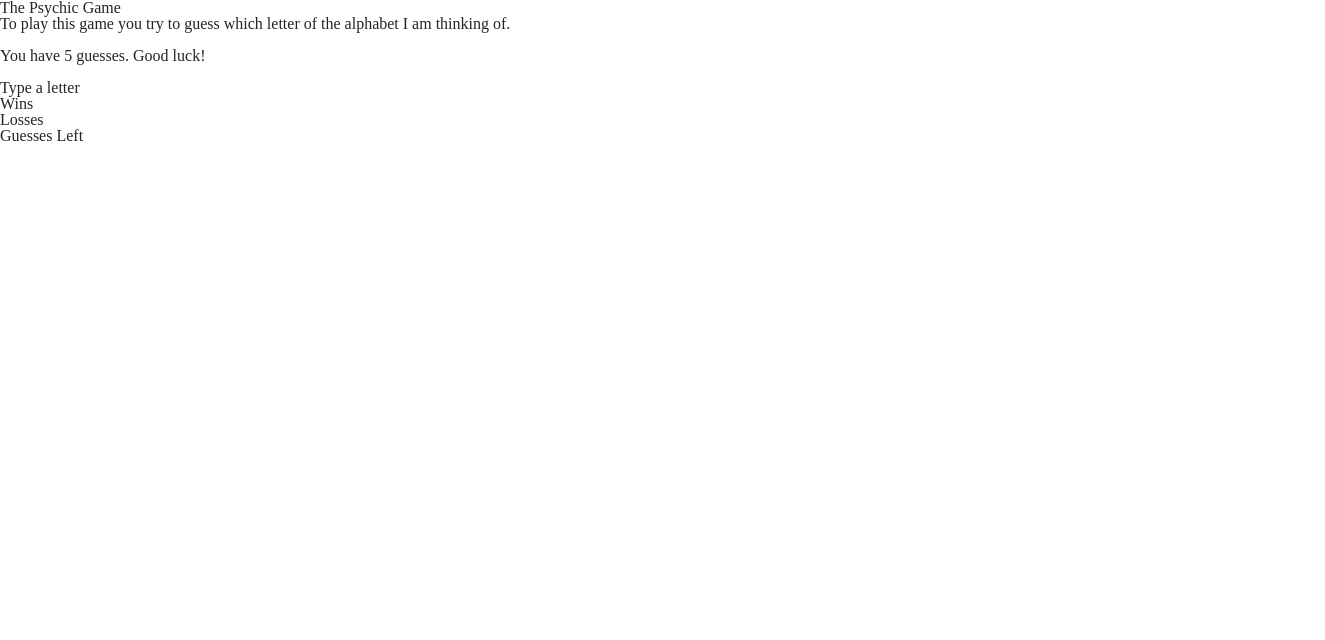
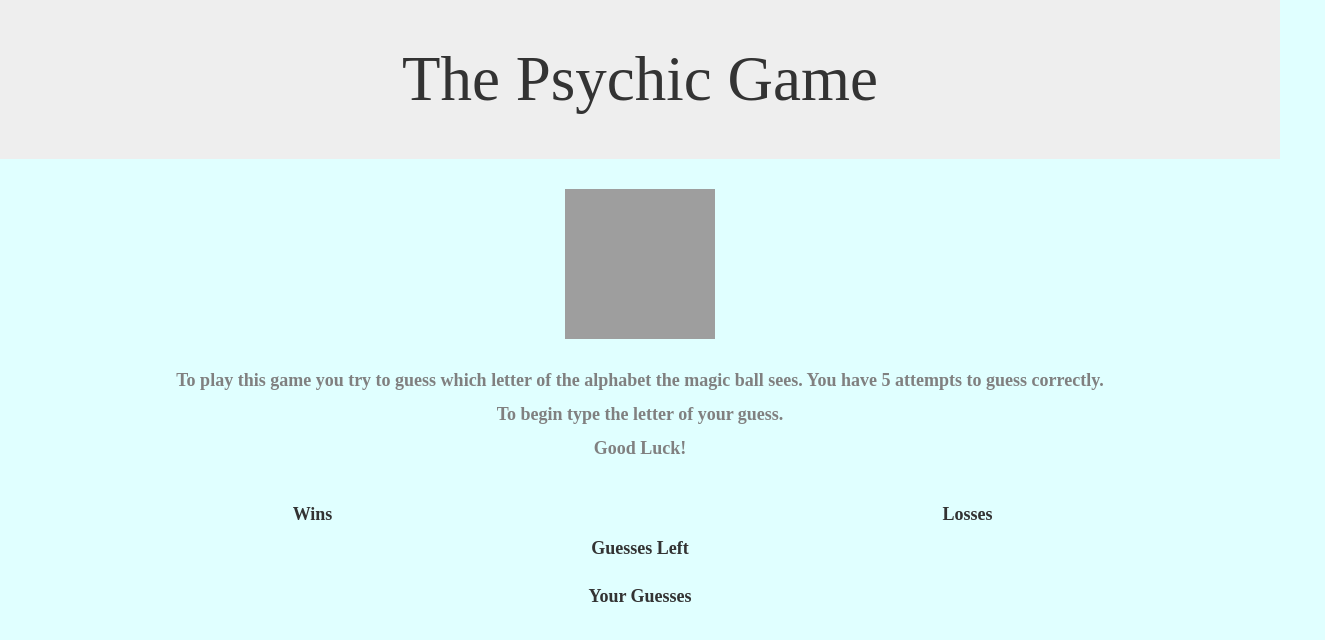
Before and after one commit to udowenko/Psychic-Game, a plain HTML site: page index.html in a window 1280 px wide. Shown: the whole page, 1325 px wide, since content can reach past the window. Drawn offline with nearby package versions, Linux system fonts and the light colour scheme; grey boxes are pictures that could not be loaded.

Commit message:
in progress

```diff
--- a/assets/css/style.css
+++ b/assets/css/style.css
@@ -0,0 +1,24 @@
+
+
+.backdrop {
+	background-color: #E0FFFF;
+}
+.center {
+    display: block;
+    margin-left: auto;
+    margin-right: auto;
+ }
+
+ .rules {
+ 	text-align: center;
+ 	color: grey;
+	font-weight: bold;
+	font-size: large;
+ }
+
+
+.pcenter {
+	text-align: center;
+	font-weight: bold;
+	font-size: large;
+}
--- a/assets/javascript/game.js
+++ b/assets/javascript/game.js
@@ -18,6 +18,9 @@
   	userAlpha.push(userInput);
 
   	guessesLeft--;
+  	console.log(guessesLeft);
+
+
 
 
 		if (userInput === randomAlphabet){
@@ -25,30 +28,44 @@
 			alert("You guessed correctly!");
 			wins++;
 
-			// document.getElementById("wins").innerHTML= wins;
-			rewriteStats()
+			document.getElementById("wins").innerHTML= wins;
 
+			var playagain= prompt("Do you want to play again? Press y");
+				if (playagain= "y" && guessesLeft=0)
+					rewriteStats();
 		}
-
 		else if (userInput !== randomAlphabet && guessesLeft >0){
 
 		alert("You guessed incorrectly. Try another key.");
 			losses++;
-			// document.getElementById("losses").innerHTML=losses;
+			 document.getElementById("losses").innerHTML=losses;
 
+	 		 document.getElementById("gleft").innerHTML=guessesLeft;
+	 		 document.getElementById("userguesses").innerHTML=userAlpha
 
-	 		// document.getElementById("gleft").innerHTML=guessesLeft;
-	 		rewriteStats();
+	}
+		else {
+
+		 alert("Game Over");
+		 playagain= prompt("Do you want to play again? Press y ");
+				if (playagain= true)
+					rewriteStats();
 		}
-			function rewriteStats(){
-			var guessesLeft= 5;
-			var userAlpha =[];
-			var randomAlphabet = alphabet[Math.floor(Math.random() * alphabet.length)];
-  		console.log(randomAlphabet);
-			}
 
+		function rewriteStats(){
+			guessesLeft= 5;
+			userAlpha =[];
+			wins = 0;
+			losses = 0;
+			randomAlphabet = alphabet[Math.floor(Math.random() * alphabet.length)];
+			document.getElementById("losses").innerHTML=losses;
+			document.getElementById("wins").innerHTML= wins;
+	 		document.getElementById("gleft").innerHTML=guessesLeft;
+	 		document.getElementById("userguesses").innerHTML=userAlpha
+  			console.log(randomAlphabet);}
 
-}
+	}
+
 
 
 
--- a/index.html
+++ b/index.html
@@ -3,6 +3,7 @@
 <head>
 
 	<meta charset="utf-8">
+	<meta name="viewport" content="width=device-width, initial-scale=1.0">
 	<title> Psychic Game </title>
 	<meta name= "viewport" content= "width=device-width, initial-scale=1.0">
 	<link rel="stylesheet" href="https://maxcdn.bootstrapcdn.com/bootswatch/3.3.7/cerulean/bootstrap.min.css">
@@ -11,25 +12,127 @@
 
 </head>
 
-<body>
-<h1> The Psychic Game </h1>
+<script src="assets/javascript/game.js"></script>
+
+<style>
+
+.backdrop {
+	background-color: #E0FFFF;
+}
+.center {
+    display: block;
+    margin-left: auto;
+    margin-right: auto;
+ }
+
+ .rules {
+ 	text-align: center;
+ 	color: grey;
+	font-weight: bold;
+	font-size: large;
+ }
 
 
-<p> To play this game you try to guess which letter of the alphabet I am thinking of.</p>
-<br>
-<p> You have 5 guesses. Good luck! </p>
-<br>
-<p> Type a letter</p>
+.pcenter {
+	text-align: center;
+	font-weight: bold;
+	font-size: large;
+}
+/*#gleft {
+	text-align: center;
+	font-weight: bold;
+	font-size: large;
+	max-width: 50%;
+}
+*/
 
-<div "id= wins">Wins</div>
+</style>
 
-<!-- <h1 id="guessesLeftHeader"> Remaining Guesses</h1>    -->
-<div "id= losses">Losses </div>
+<body class= "backdrop">
 
-<div "id = gleft"> Guesses Left </div>
+<div class="jumbotron text-center">
+  <h1>The Psychic Game</h1>
+
+</div>
+
+<div class="col-md-12">
+
+	<img class= "center" src="https://encrypted-tbn0.gstatic.com/images?q=tbn:ANd9GcThpN2z54GCTLb3qE9JEtQ5QVbtL-DEj33eYbrFNPbtKMFs4T9k" alt="crystal ball" style="width:150px;height:150px;">
+	<br>
+	<br>
+
+</div>
+
+<div class= "col-md-12">
+	<h1 class="rules"> To play this game you try to guess which letter of the alphabet the magic ball sees. You have 5 attempts to guess correctly.</h1>
+	<br>
+	<h1 class="rules"> To begin type the letter of your guess.</h1>
+	<br>
+	<h1 class="rules"> Good Luck!</h1>
+	<br>
+	<br>
+	<br>
+</div>
 
 
-<script type="text/javascript" src = "assets/javascript/game.js"></script>
+<div class="row">
+	<div class= "col-md-6">
+		<p class= "pcenter phead"> Wins </p>
+	</div>
+
+	<div class= "col-md-6">
+		<p class= "pcenter phead"> Losses </p>
+	</div>
+
+</div>
+
+<div class="row">
+
+	<div class= "col-md-6">
+		<p class= "pcenter" id="wins"> </p>
+		<br>
+
+
+	</div>
+
+	<div class= "col-md-6">
+		<p class="pcenter" id="losses"> </p>
+		<br>
+
+
+	</div>
+
+</div>
+
+<div class ="row">
+
+	<div class="col-md-12">
+		<p class= "pcenter phead"> Guesses Left </p>
+	</div>
+
+<div class="row">
+	<div class="col-md-12">
+		<p class="pcenter" id="gleft"> </p>
+	</div>
+	<br>
+	<br>
+	<br>
+</div>
+
+<div class ="row">
+
+	<div class="col-md-12">
+		<p class= "pcenter phead"> Your Guesses </p>
+	</div>
+
+<div class="row">
+	<div class="col-md-12">
+		<p class="pcenter" id="userguesses"> </p>
+	</div>
+</div>
+
+
+</div>
+
 </body>
-
-</html>
+<html>
```
